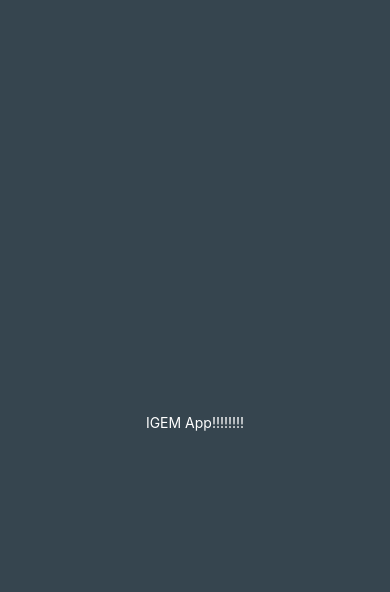
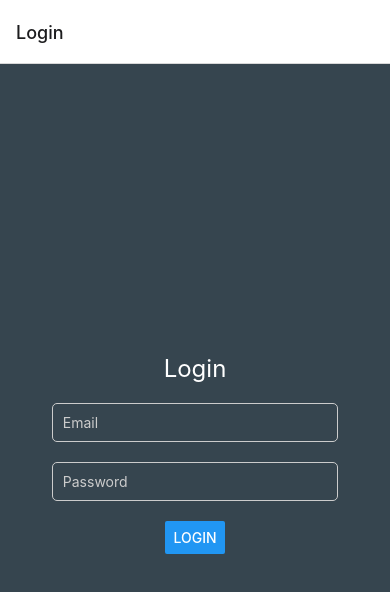
Before and after one commit to OriAdkins/IGEMProject, a React Native app: screen / in a window 390 px wide. Shown: the top 592 px of the page. Built offline with nearby package versions, Linux system fonts and the light colour scheme.

Commit message:
basic login screen
pushing what i had been working on

```diff
--- a/App.js
+++ b/App.js
@@ -1,12 +1,68 @@
+import React, { useState } from 'react';
 import { StatusBar } from 'expo-status-bar';
-import { StyleSheet, Text, View } from 'react-native';
+import { StyleSheet, Text, View, TextInput, Button } from 'react-native';
+import { NavigationContainer } from '@react-navigation/native';
+import { createStackNavigator } from '@react-navigation/stack';
 
-export default function App() {
+// Main screen (the home screen or whatever)
+function HomeScreen() {
   return (
     <View style={styles.container}>
       <Text style={styles.text}>IGEM App!!!!!!!!</Text>
       <StatusBar style="auto" />
     </View>
+  );
+}
+
+// funcrion for login screen
+function LoginScreen({ navigation }) {
+  const [email, setEmail] = useState('');
+  const [password, setPassword] = useState('');
+
+  const handleLogin = () => {
+    // end case catch
+    if (email && password) {
+      navigation.navigate('Home');
+    } else {
+      alert('Please enter both email and password');
+    }
+  };
+
+  return (
+    <View style={styles.container}>
+      <Text style={styles.text}>Login</Text>
+      <TextInput
+        style={styles.input}
+        placeholder="Email"
+        placeholderTextColor="#ccc"
+        value={email}
+        onChangeText={setEmail}
+        keyboardType="email-address"
+      />
+      <TextInput
+        style={styles.input}
+        placeholder="Password"
+        placeholderTextColor="#ccc"
+        value={password}
+        onChangeText={setPassword}
+        secureTextEntry={true}
+      />
+      <Button title="Login" onPress={handleLogin} />
+      <StatusBar style="auto" />
+    </View>
+  );
+}
+
+const Stack = createStackNavigator();
+
+export default function App() {
+  return (
+    <NavigationContainer>
+      <Stack.Navigator initialRouteName="Login">
+        <Stack.Screen name="Login" component={LoginScreen} />
+        <Stack.Screen name="Home" component={HomeScreen} />
+      </Stack.Navigator>
+    </NavigationContainer>
   );
 }
 
@@ -16,8 +72,20 @@ const styles = StyleSheet.create({
     backgroundColor: '#36454F',
     alignItems: 'center',
     justifyContent: 'center',
+    padding: 16,
   },
   text: {
     color: '#FFFFFF',
+    fontSize: 24,
+    marginBottom: 20,
+  },
+  input: {
+    width: '80%',
+    borderColor: '#ccc',
+    borderWidth: 1,
+    padding: 10,
+    marginBottom: 20,
+    borderRadius: 5,
+    color: '#FFFFFF',
   },
 });
```
Also changed, not shown: package.json (+10 -3 lines), 1 other file (tests, documents, lock files or other folders).
